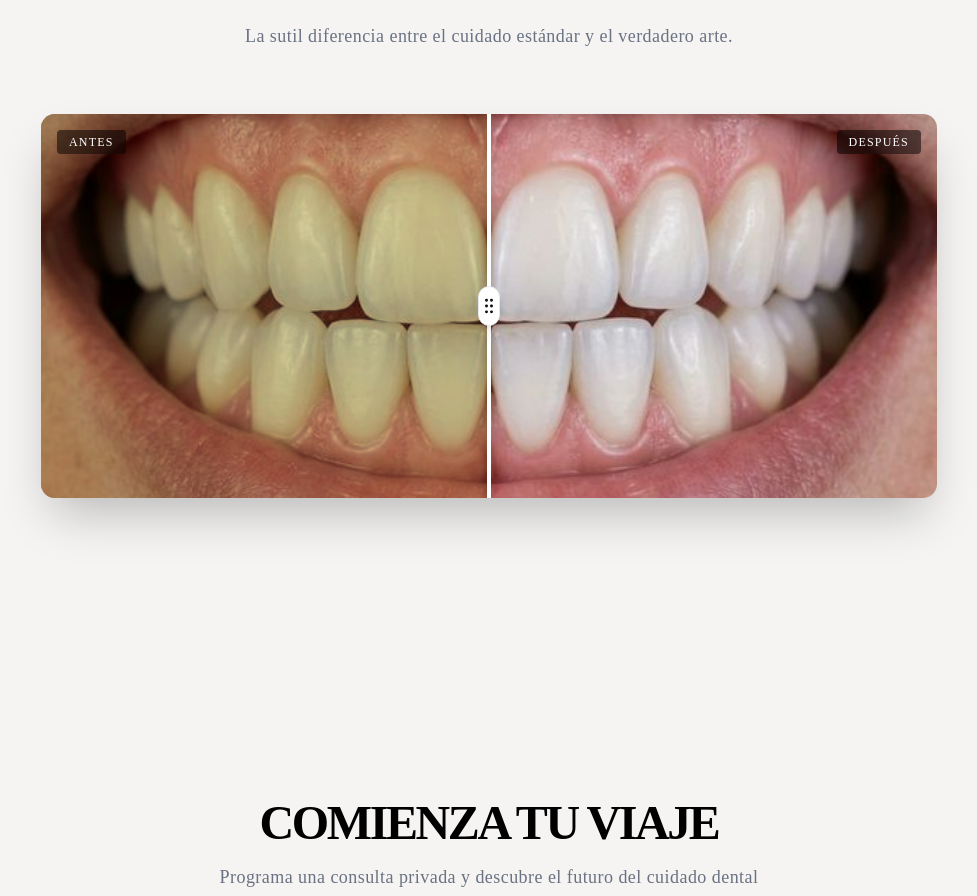
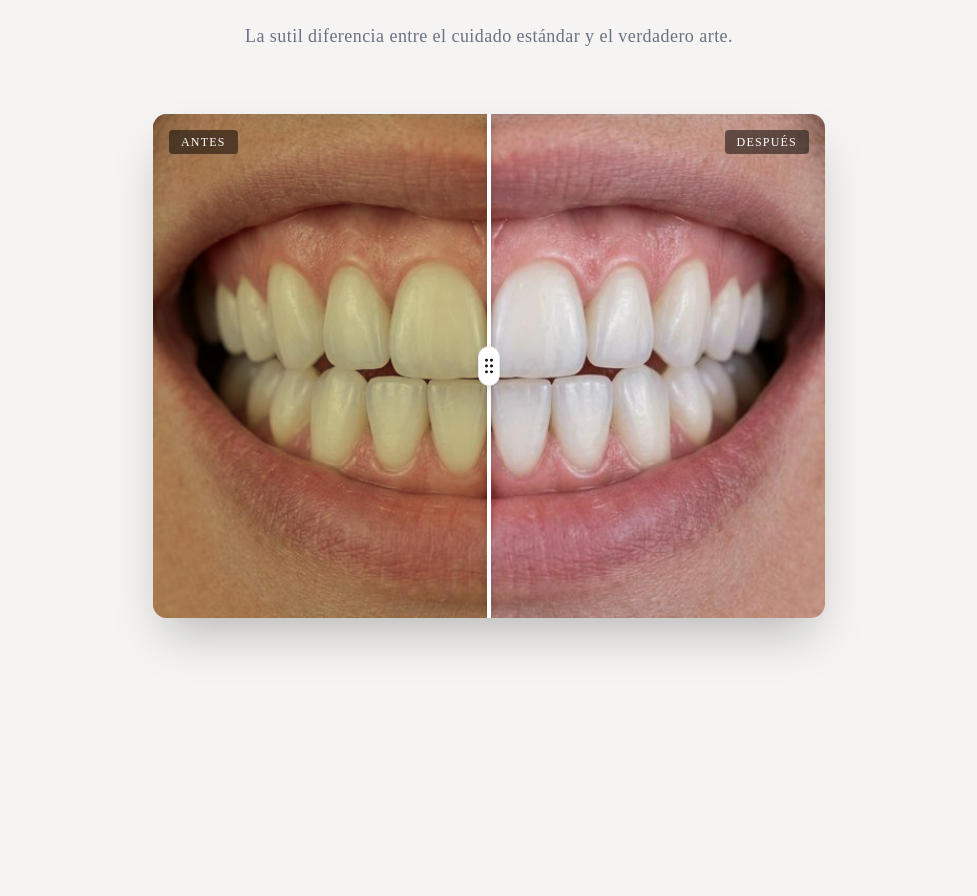
Before and after one commit to dfloresdaniel77-gif/demo-dentists, a Next.js app in the folder kletani-demo-export/: page / in a window 1280 px wide. Shown: the part 4247-5143 px from the top of the page, without its empty margins (151-1128 px from the left). Built offline with nearby package versions, Linux system fonts and the light colour scheme.

Commit message:
Update demo-4.tsx

```diff
--- a/kletani-demo-export/src/components/demo-4.tsx
+++ b/kletani-demo-export/src/components/demo-4.tsx
@@ -49,7 +49,7 @@ export default function DemoFour() {
 
         <div
           ref={containerRef}
-          className="relative w-full aspect-[16/9] md:aspect-[21/9] overflow-hidden rounded-xl shadow-2xl cursor-ew-resize select-none"
+          className="relative w-full max-w-2xl mx-auto aspect-square md:aspect-[4/3] overflow-hidden rounded-xl shadow-2xl cursor-ew-resize select-none"
           onMouseMove={handleMouseMove}
           onTouchMove={handleTouchMove}
           onMouseDown={(e) => {
```
